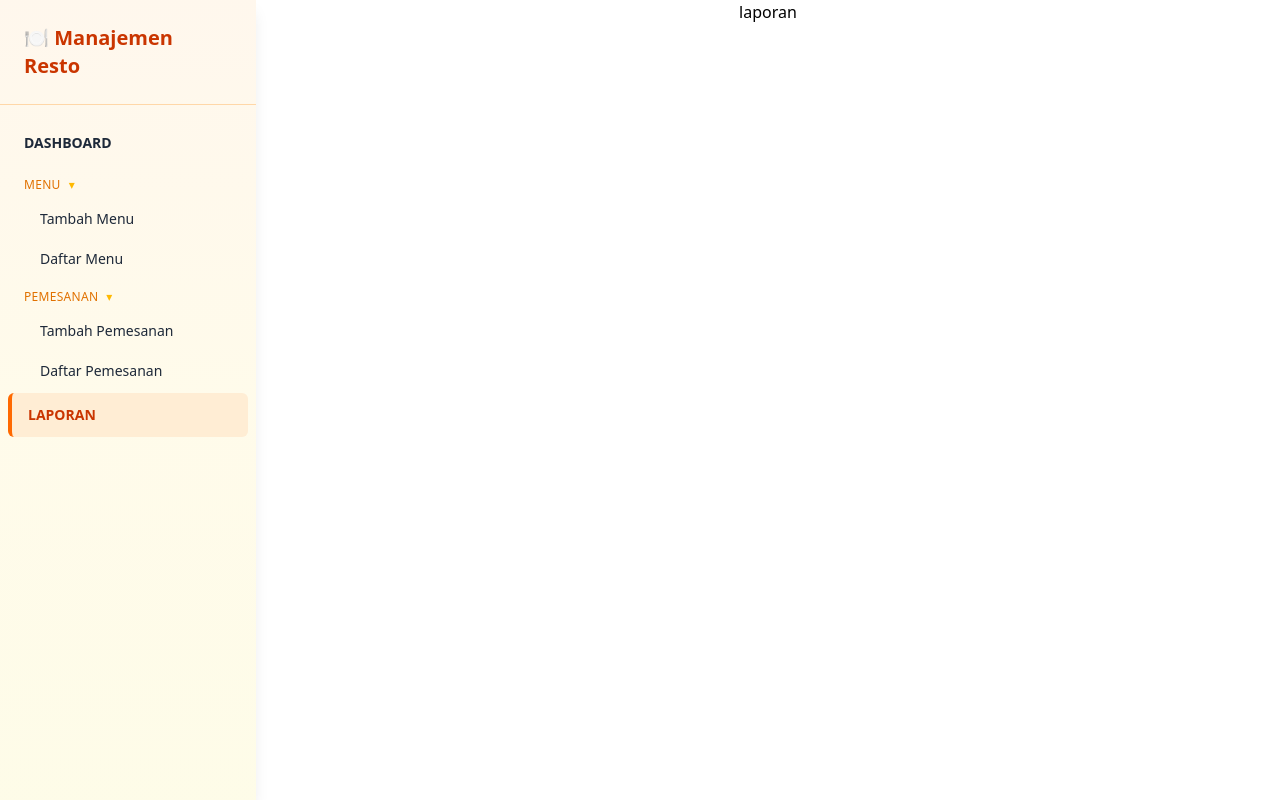
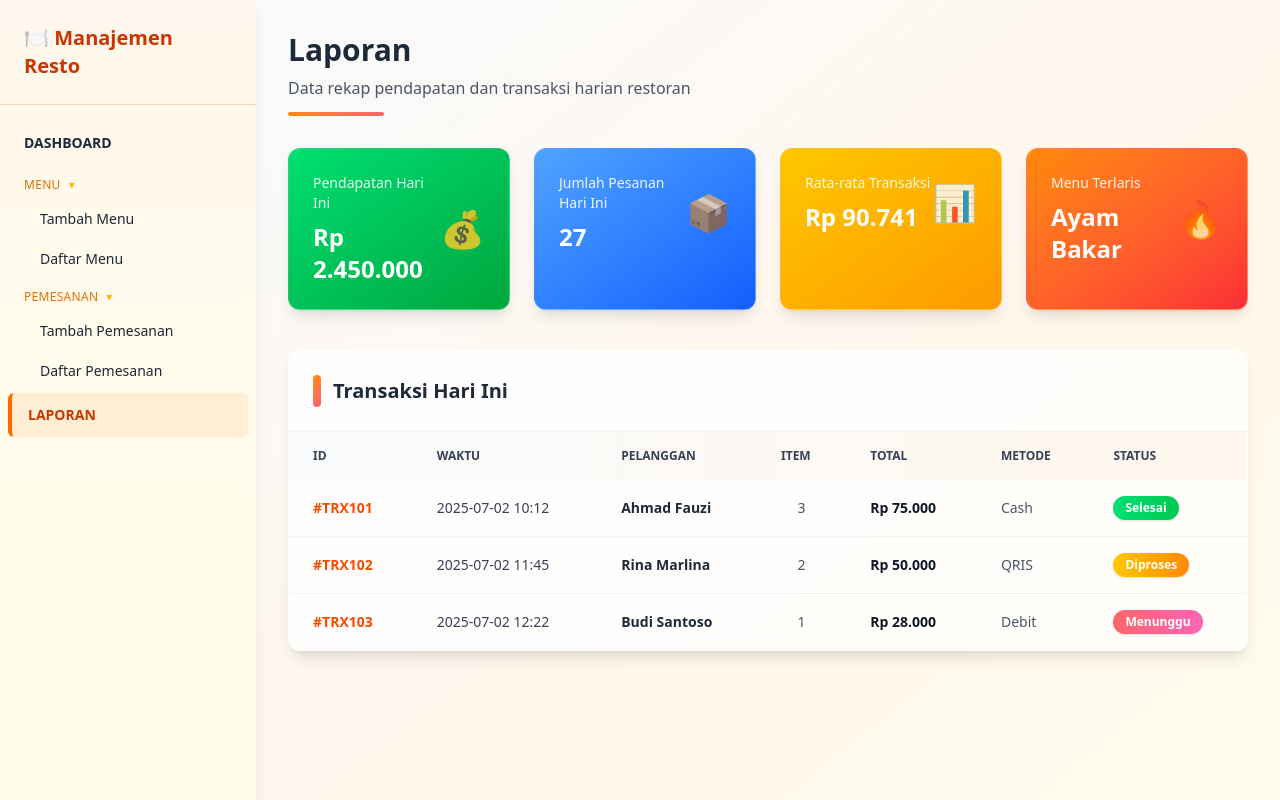
Before and after one commit to MuhammadFazly471/muhammadfazly-uaspbk, a Vue app: page /laporan in a window 1280 px wide. Built offline with nearby package versions, Linux system fonts and the light colour scheme.

Commit message:
update dummy laporan

```diff
--- a/src/views/Laporan.vue
+++ b/src/views/Laporan.vue
@@ -1,3 +1,97 @@
+<script setup>
+// Data dummy statistik laporan
+const laporanStats = [
+  { title: 'Pendapatan Hari Ini', value: 'Rp 2.450.000', icon: '💰', color: 'bg-gradient-to-br from-green-400 to-green-600', textColor: 'text-white' },
+  { title: 'Jumlah Pesanan Hari Ini', value: '27', icon: '📦', color: 'bg-gradient-to-br from-blue-400 to-blue-600', textColor: 'text-white' },
+  { title: 'Rata-rata Transaksi', value: 'Rp 90.741', icon: '📊', color: 'bg-gradient-to-br from-yellow-400 to-amber-500', textColor: 'text-white' },
+  { title: 'Menu Terlaris', value: 'Ayam Bakar', icon: '🔥', color: 'bg-gradient-to-br from-orange-400 to-red-500', textColor: 'text-white' }
+]
+
+// Data dummy transaksi hari ini
+const transaksiHarian = [
+  { id: '#TRX101', waktu: '2025-07-02 10:12', pelanggan: 'Ahmad Fauzi', item: 3, total: 'Rp 75.000', metode: 'Cash', status: 'Selesai' },
+  { id: '#TRX102', waktu: '2025-07-02 11:45', pelanggan: 'Rina Marlina', item: 2, total: 'Rp 50.000', metode: 'QRIS', status: 'Diproses' },
+  { id: '#TRX103', waktu: '2025-07-02 12:22', pelanggan: 'Budi Santoso', item: 1, total: 'Rp 28.000', metode: 'Debit', status: 'Menunggu' }
+]
+</script>
+
 <template>
-    laporan
+  <div class="p-8 bg-gradient-to-br from-gray-50 via-orange-50 to-amber-50 min-h-screen">
+    <!-- Header -->
+    <div class="mb-8">
+      <h1 class="text-3xl font-bold text-gray-800">Laporan</h1>
+      <p class="text-gray-600 mt-2">Data rekap pendapatan dan transaksi harian restoran</p>
+      <div class="w-24 h-1 bg-gradient-to-r from-orange-400 to-red-400 rounded-full mt-3"></div>
+    </div>
+
+    <!-- Statistik -->
+    <div class="grid grid-cols-1 md:grid-cols-2 lg:grid-cols-4 gap-6 mb-10">
+      <div
+        v-for="stat in laporanStats"
+        :key="stat.title"
+        class="rounded-xl shadow-lg p-6 border border-white/20 backdrop-blur-sm hover:shadow-xl transition-all duration-300 transform hover:-translate-y-1"
+        :class="stat.color"
+      >
+        <div class="flex items-center justify-between">
+          <div>
+            <p class="text-sm font-medium opacity-90" :class="stat.textColor">{{ stat.title }}</p>
+            <p class="text-2xl font-bold mt-2" :class="stat.textColor">{{ stat.value }}</p>
+          </div>
+          <div class="text-4xl opacity-80">{{ stat.icon }}</div>
+        </div>
+      </div>
+    </div>
+
+    <!-- Rekap Transaksi -->
+    <div class="bg-white/80 backdrop-blur-sm rounded-xl shadow-lg border border-white/20">
+      <div class="p-6 border-b border-gray-200/50">
+        <div class="flex items-center gap-3">
+          <div class="w-2 h-8 bg-gradient-to-b from-orange-400 to-red-400 rounded-full"></div>
+          <h2 class="text-xl font-bold text-gray-800">Transaksi Hari Ini</h2>
+        </div>
+      </div>
+
+      <div class="overflow-x-auto">
+        <table class="w-full text-sm">
+          <thead class="bg-gradient-to-r from-gray-50 to-orange-50 text-gray-700 uppercase text-xs font-bold">
+            <tr>
+              <th class="px-6 py-4 text-left">ID</th>
+              <th class="px-6 py-4 text-left">Waktu</th>
+              <th class="px-6 py-4 text-left">Pelanggan</th>
+              <th class="px-6 py-4 text-left">Item</th>
+              <th class="px-6 py-4 text-left">Total</th>
+              <th class="px-6 py-4 text-left">Metode</th>
+              <th class="px-6 py-4 text-left">Status</th>
+            </tr>
+          </thead>
+          <tbody class="divide-y divide-gray-200/50">
+            <tr
+              v-for="trx in transaksiHarian"
+              :key="trx.id"
+              class="hover:bg-orange-50/50 transition-colors duration-200"
+            >
+              <td class="px-6 py-4 font-bold text-orange-600">{{ trx.id }}</td>
+              <td class="px-6 py-4 text-gray-700">{{ trx.waktu }}</td>
+              <td class="px-6 py-4 font-semibold text-gray-800">{{ trx.pelanggan }}</td>
+              <td class="px-6 py-4 text-center text-gray-600">{{ trx.item }}</td>
+              <td class="px-6 py-4 font-bold text-gray-900">{{ trx.total }}</td>
+              <td class="px-6 py-4 text-gray-600">{{ trx.metode }}</td>
+              <td class="px-6 py-4">
+                <span
+                  class="inline-flex px-3 py-1 text-xs font-bold rounded-full shadow-sm"
+                  :class="{
+                    'bg-gradient-to-r from-green-400 to-green-500 text-white': trx.status === 'Selesai',
+                    'bg-gradient-to-r from-yellow-400 to-orange-400 text-white': trx.status === 'Diproses',
+                    'bg-gradient-to-r from-red-400 to-pink-400 text-white': trx.status === 'Menunggu'
+                  }"
+                >
+                  {{ trx.status }}
+                </span>
+              </td>
+            </tr>
+          </tbody>
+        </table>
+      </div>
+    </div>
+  </div>
 </template>
```
